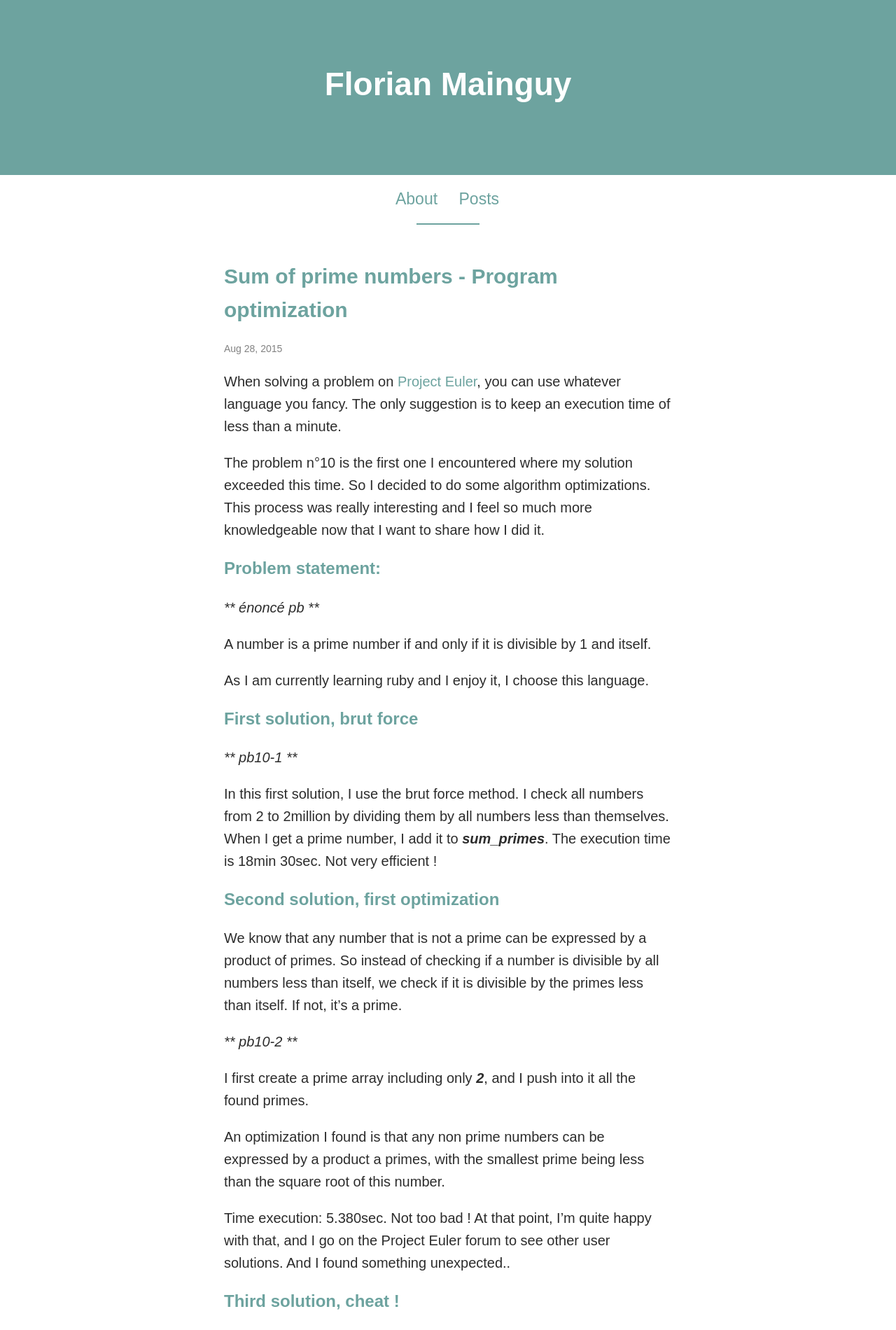
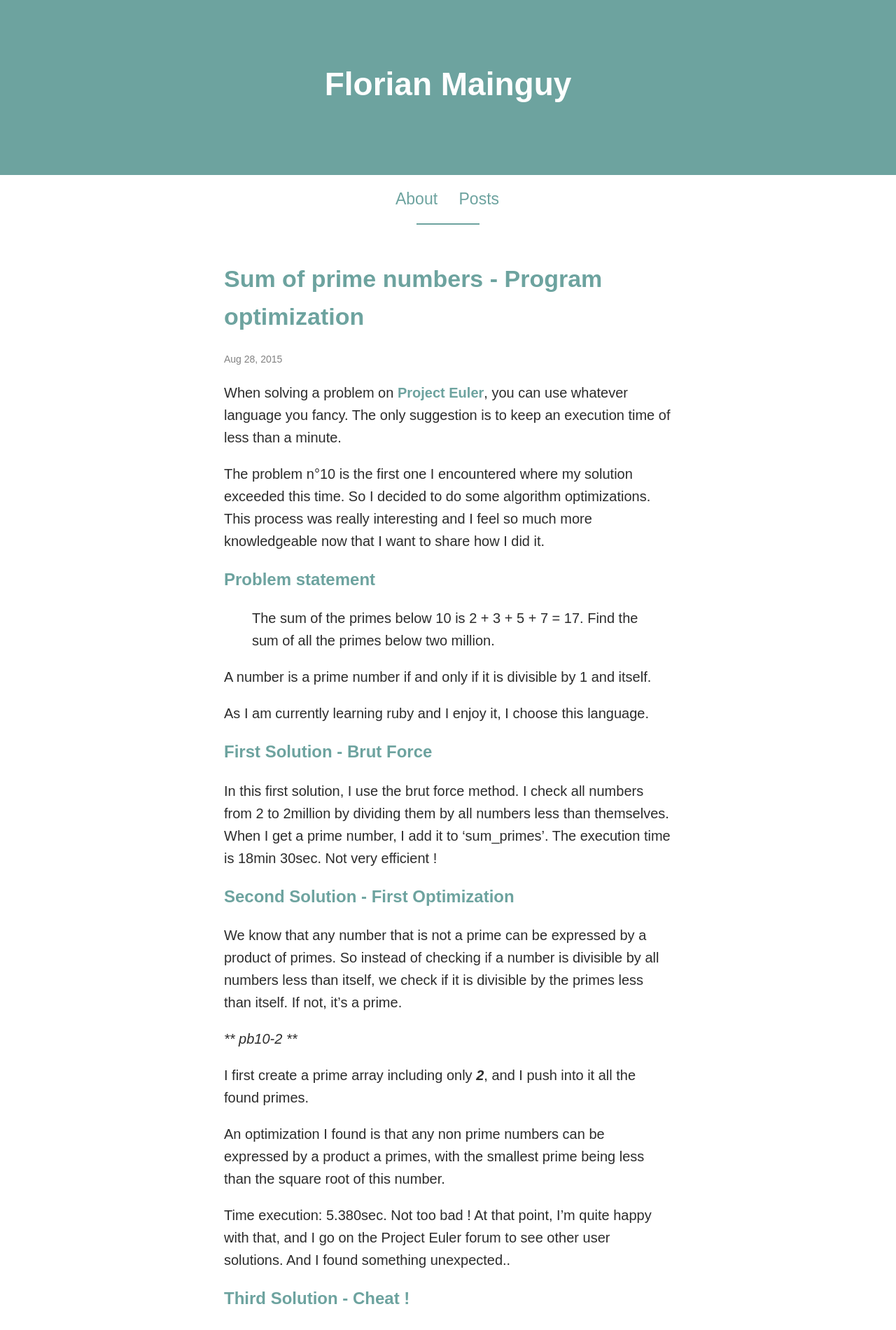
Before and after one commit to florianmainguy/florianmainguy.github.io, a Jekyll site: the page built from _posts/2015-08-28-sum-of-prime-numbers-program-optimization.markdown, in a window 1280 px wide. Shown: the top 1900 px of the page at 70% size. Built offline with Jekyll 4.4.1, drawn with Linux system fonts in a browser that asks for light colours; some of the changed text lies outside the part shown.

Commit message:
Post sum of primes

```diff
--- a/_posts/2015-08-28-sum-of-prime-numbers-program-optimization.markdown
+++ b/_posts/2015-08-28-sum-of-prime-numbers-program-optimization.markdown
@@ -8,21 +8,24 @@ When solving a problem on <a href="https://projecteuler.net/">Project Euler</a>,
 
 The problem n°10 is the first one I encountered where my solution exceeded this time. So I decided to do some algorithm optimizations. This process was really interesting and I feel so much more knowledgeable now that I want to share how I did it.
 
-<h2>Problem statement:</h2>
+##Problem statement
 
-*** énoncé pb ***
+>The sum of the primes below 10 is 2 + 3 + 5 + 7 = 17.
+>Find the sum of all the primes below two million.
 
 A number is a prime number if and only if it is divisible by 1 and itself.
 
 As I am currently learning ruby and I enjoy it, I choose this language.
 
-<h2>First solution, brut force</h2>
+##First Solution - Brut Force
 
-*** pb10-1 ***
+<div class="highlight">
 
-In this first solution, I use the brut force method. I check all numbers from 2 to 2million by dividing them by all numbers less than themselves. When I get a prime number,  I add it to ***sum_primes***. The execution time is 18min 30sec. Not very efficient !
+</div>
 
-##Second solution, first optimization
+In this first solution, I use the brut force method. I check all numbers from 2 to 2million by dividing them by all numbers less than themselves. When I get a prime number,  I add it to 'sum_primes'. The execution time is 18min 30sec. Not very efficient !
+
+##Second Solution - First Optimization
 
 We know that any number that is not a prime can be expressed by a product of primes. So instead of checking if a number is divisible by all numbers less than itself, we check if it is divisible by the primes less than itself. If not, it's a prime.
 
@@ -34,7 +37,7 @@ An optimization I found is that any non prime numbers can be expressed by a prod
 
 Time execution: 5.380sec. Not too bad ! At that point, I'm quite happy with that, and I go on the Project Euler forum to see other user solutions. And I found something unexpected..
 
-##Third solution, cheat !
+##Third Solution - Cheat !
 
 *** pb10-3 ***
 
@@ -64,7 +67,7 @@ When the algorithm terminates, the numbers remaining not marked in the list are
 
 Oh I see, so actually I was wrong, instead of taking a number and checking its divisors, I should take a prime and mark all his multiples. Great idea ! As there are much less primes than numbers, there will be much less instructions. Let's try to do it myself, by helping me with the ***EratosthenesSieve*** subclass.
 
-#Fourth solution, greek tribute
+##Fourth Solution - Greek Tribute
 
 *** pb 10-5 ***
 
@@ -74,7 +77,7 @@ Time executed: 0.443sec. Ahhhhh I'm so close !
 
 Wait, I got an idea..
 
-#Fifth solution, revelation
+##Fifth Solution - Revelation
 
 Multiples of any primes are half even, half odd. That means that half of the time, we eliminate even multiples, that have already been eliminated with the prime ***2***. Can we avoid doing that ?
 
--- a/_sass/_base.scss
+++ b/_sass/_base.scss
@@ -21,6 +21,9 @@ a {
   text-decoration: none; }
   a:hover {
      COLOR: #2A6B6A}
+.post a {
+    font-weight: bold;
+}
 
 HR {
 	BORDER: 0;
--- a/_sass/_layout.scss
+++ b/_sass/_layout.scss
@@ -58,7 +58,7 @@
 	PADDING-BOTTOM: 5px; PADDING-LEFT: 0px; PADDING-RIGHT: 0px; PADDING-TOP: 5px
 }
 .post-title {
-    font-size: 30px;
+    font-size: 34px;
     color:#6DA39F;
 }
 h2 {
```
